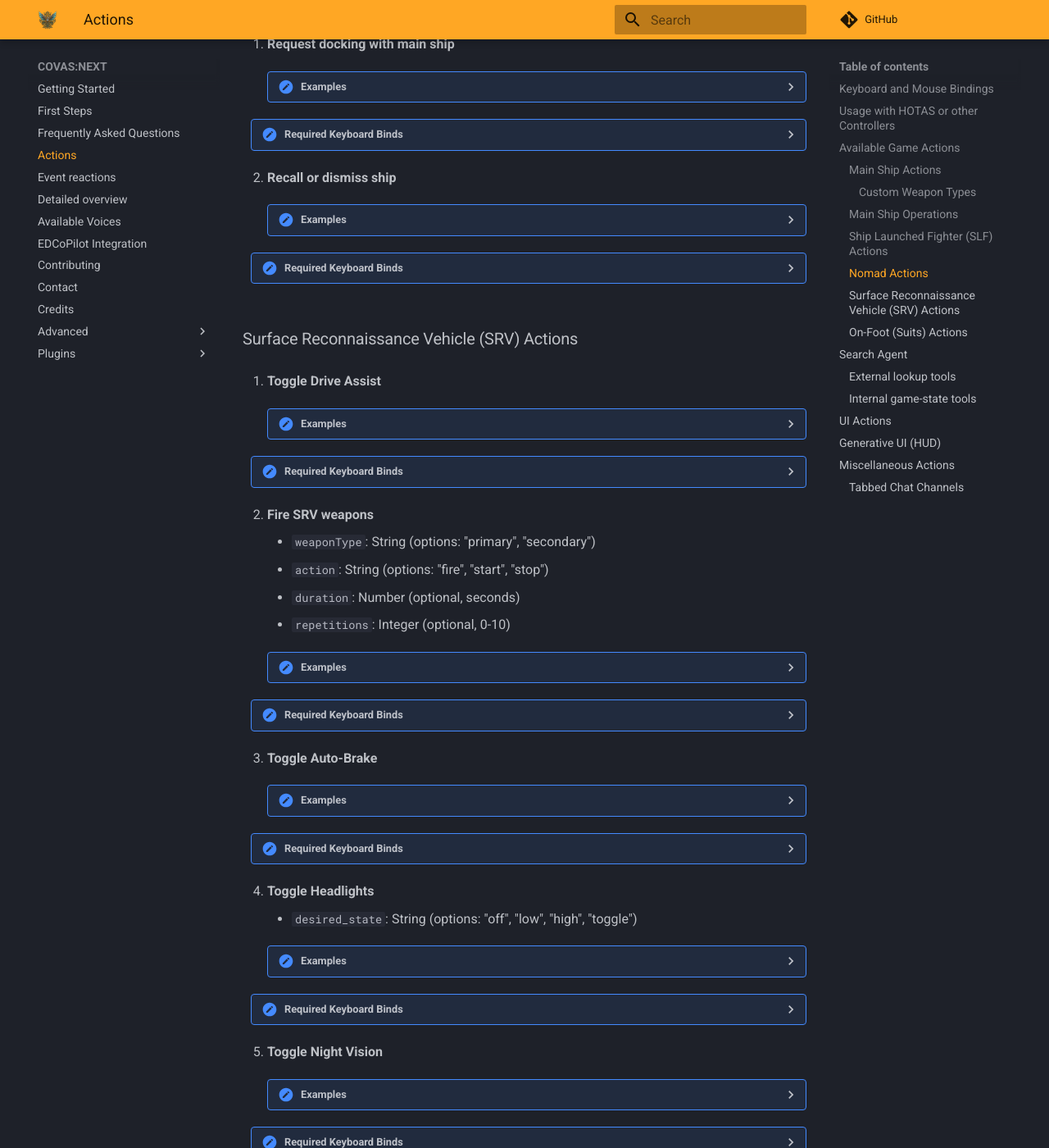
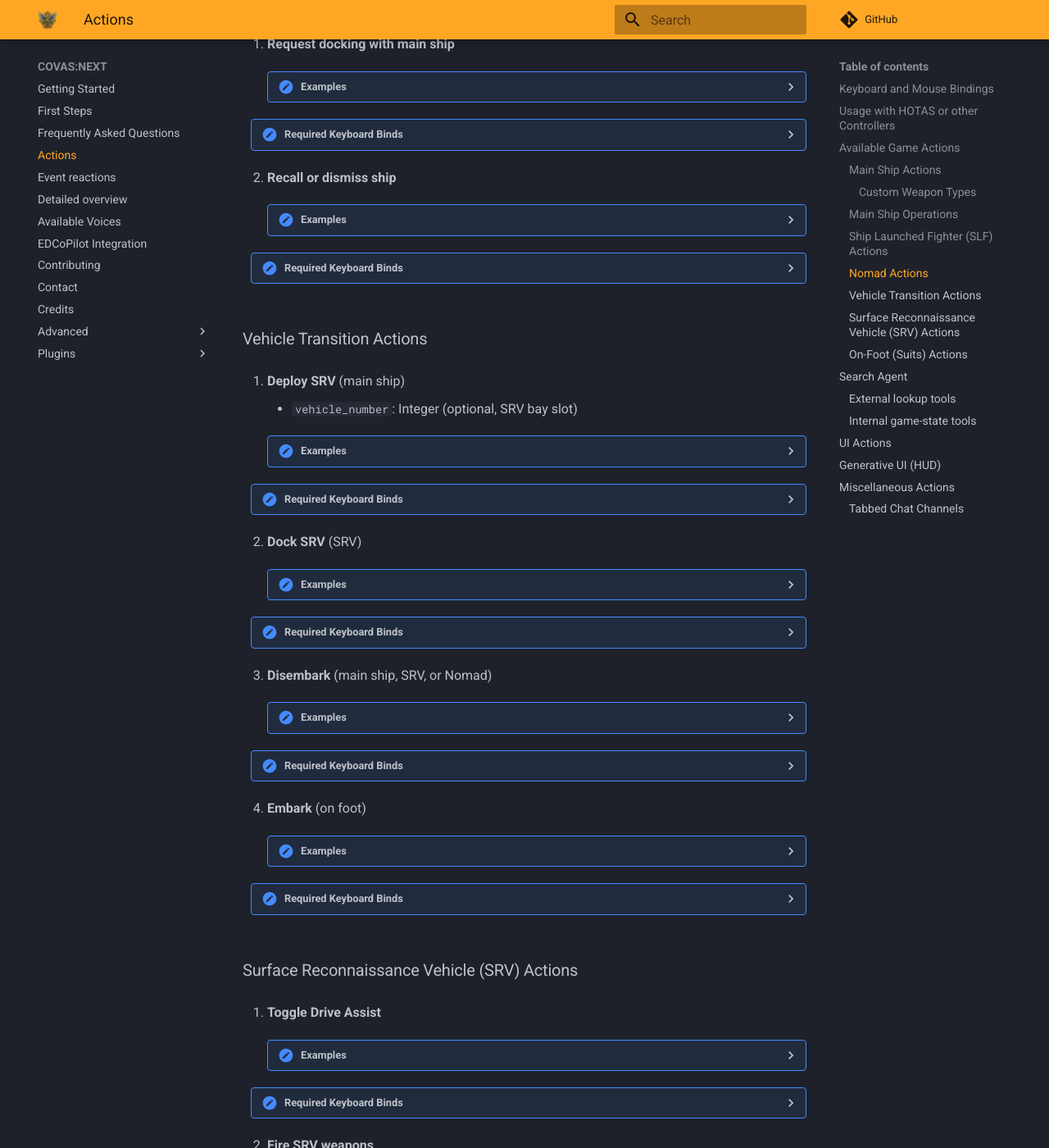
Before and after one commit to RatherRude/Elite-Dangerous-AI-Integration, an MkDocs documentation site: the page built from docs/20_actions.md, in a window 1280 px wide and 1400 px high, scrolled down 7120 px. Shown: the whole window at 82% size. Built offline with MkDocs 1.6.1 and Material for MkDocs 9.7.7, drawn with Linux system fonts in a browser that asks for light colours; comment, search, counter and statistics services are not loaded.

Commit message:
Document vehicle transition actions

```diff
--- a/docs/20_actions.md
+++ b/docs/20_actions.md
@@ -786,6 +786,87 @@
     - UI_Select
     </details>
 
+### Vehicle Transition Actions
+
+1. **Deploy SRV** (main ship)
+
+    - `vehicle_number`: Integer (optional, SRV bay slot)
+
+    <details>
+    <summary>Examples</summary>
+
+    - deploy srv
+    - launch srv
+    </details>
+
+    <details>
+    <summary>Required Keyboard Binds</summary>
+
+    - UIFocus
+    - FocusRadarPanel
+    - CycleNextPanel
+    - CyclePreviousPanel
+    - UI_Right
+    - UI_Down
+    - UI_Select
+    </details>
+
+2. **Dock SRV** (SRV)
+
+    <details>
+    <summary>Examples</summary>
+
+    - dock srv
+    - return to ship
+    </details>
+
+    <details>
+    <summary>Required Keyboard Binds</summary>
+
+    - UIFocus
+    - FocusRadarPanel
+    - CyclePreviousPanel
+    - CycleNextPanel
+    - UI_Right
+    - UI_Select
+    </details>
+
+3. **Disembark** (main ship, SRV, or Nomad)
+
+    <details>
+    <summary>Examples</summary>
+
+    - disembark
+    - exit vehicle
+    - leave vehicle
+    </details>
+
+    <details>
+    <summary>Required Keyboard Binds</summary>
+
+    - UIFocus
+    - FocusRadarPanel
+    - CyclePreviousPanel
+    - UI_Right
+    - UI_Select
+    </details>
+
+4. **Embark** (on foot)
+
+    <details>
+    <summary>Examples</summary>
+
+    - embark
+    - enter vehicle
+    </details>
+
+    <details>
+    <summary>Required Keyboard Binds</summary>
+
+    - HumanoidPrimaryInteractButton
+    - UI_Select
+    </details>
+
 ### Surface Reconnaissance Vehicle (SRV) Actions
 
 1. **Toggle Drive Assist**
```
